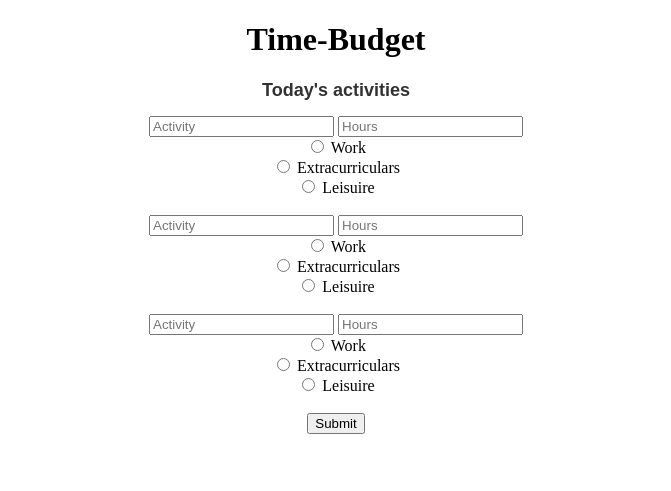
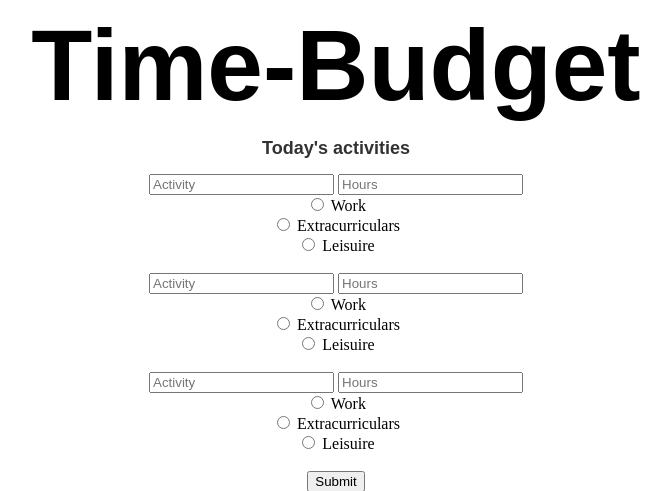
Before and after one commit to haowei99/Time-Budgets, a PHP site: page /input_page_index.html in a window 1280 px wide. Shown: the top 491 px of the page, without its empty margins (304-975 px from the left). Run offline with PHP 8.4, Linux system fonts and the light colour scheme.

Commit message:
Small font changes

```diff
--- a/input_page_index.html
+++ b/input_page_index.html
@@ -1,13 +1,13 @@
 <!DOCTYPE html>
 <html>
   <head>
-  	<title>My Coding Journey</title>
+  	<title>Time-Budget</title>
     <link
       href = "input_page_style.css" type = "text/css"  rel = "stylesheet">
   </head>
 
   <body>
-    <h1 class="title">Time-Budget</h1>
+    <h1>Time-Budget</h1>
     <h2 id ="instructions">Today's activities</h2>
     <form target="_self" method="post"> <!-- action="/action_page.php" -->
       <input type="text" name="group1" placeholder="Activity">
--- a/input_page_style.css
+++ b/input_page_style.css
@@ -1,7 +1,11 @@
-h1.title{
+h1 {
   text-align: center;
+  font-family: 'arial';
+  font-size: 100px;
+  margin-top: 30px;
+  margin: 0;
 }
-h2{
+h2 {
   text-align: center;
   font-family: 'arial';
   font-size: 18px;
```
